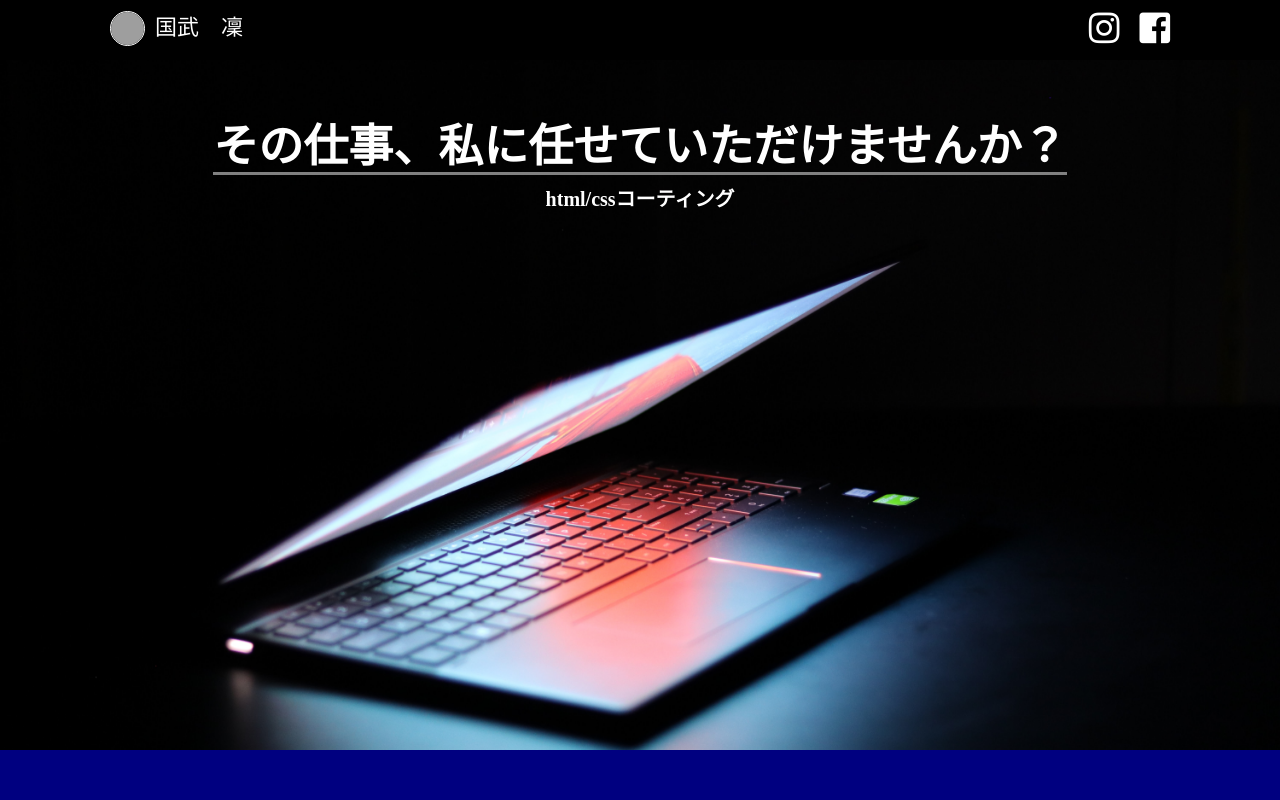
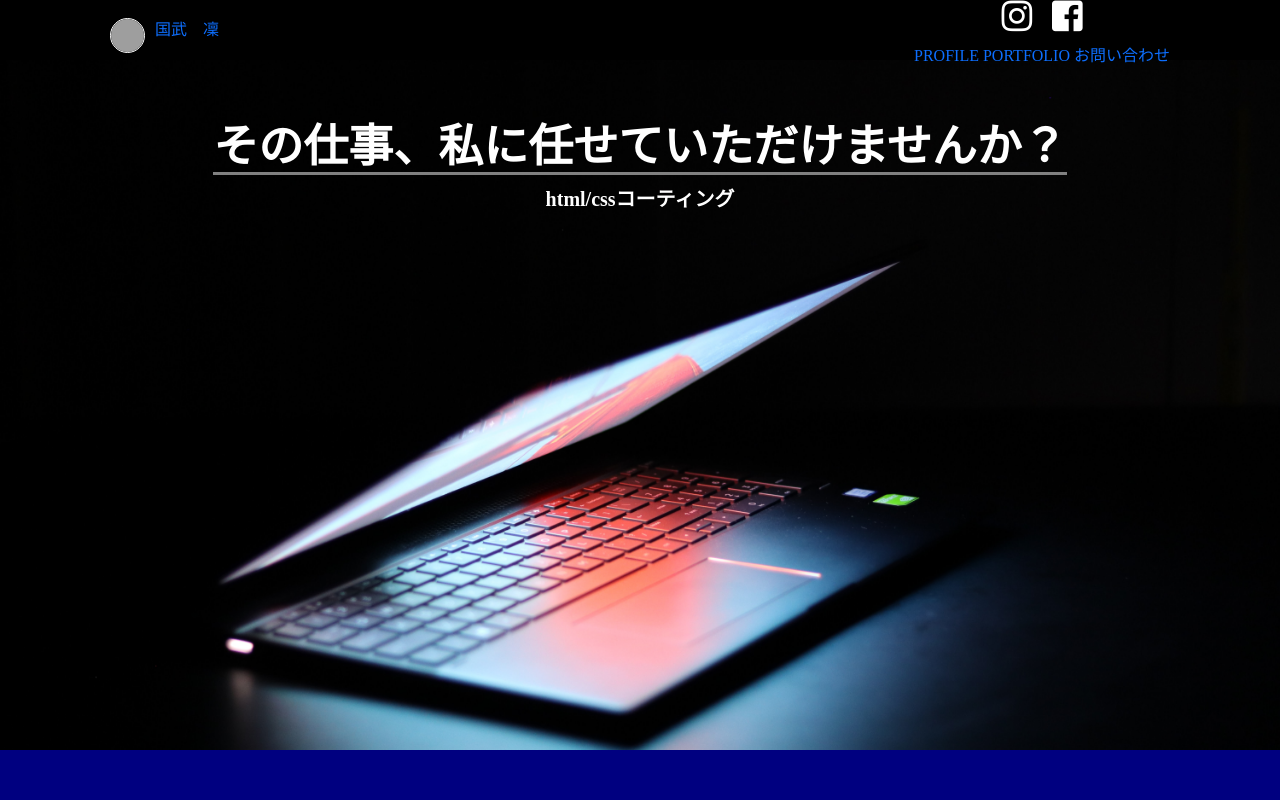
Before and after one commit to Kunitake1028kk/rin1028k.github.io, a plain HTML site: page index.html in a window 1280 px wide. Shown: the top 800 px of the page. Drawn offline with nearby package versions, Linux system fonts and the light colour scheme; grey boxes are pictures that could not be loaded.

Commit message:
Update index.html

```diff
--- a/index.html
+++ b/index.html
@@ -8,18 +8,26 @@
     <link rel="stylesheet" href="stylesheet.min.css">
     <link rel="stylesheet" href="stylesheet_mb.min.css">
     <title>rin1028k | 国武凜</title>
+    <script src="https://ajax.googleapis.com/ajax/libs/jquery/3.2.1/jquery.min.js"></script>
+
   </head>
+
   <body>
    <header>
     <div class="header d-flex">
       <div class="header__left d-flex">
         <img src="https://stat.ameba.jp/user_images/20190122/17/ttsverige/57/02/p/o1024076814343346509.png?caw=800" class="header__left__img">
-        <p class="header__left__p">国武　凜</p>
+        <a class="header__left__a">国武　凜</a>
       </div>
       <div class="header__right">
         <div class="icons">
           <a href="https://www.instagram.com/rin1028k/"><i class="fab fa-instagram icon icon--instagram"></i></a>
           <a href="https://www.facebook.com/profile.php?id=100015577573654"><i class="fab fa-facebook-square icon icon--facebook"></i></a>
+        </div>
+        <div class="header__right__menu">
+          <a href="#profile" class="menu">PROFILE</a>
+          <a href="#portfolio" class="menu">PORTFOLIO</a>
+          <a href="#contact" class="menu">お問い合わせ</a>
         </div>
       </div>
     </div>
@@ -31,7 +39,7 @@
       <p class="main1__p">html/cssコーティング</p>
     </div>
 
-    <div class="main2">
+    <div class="main2" id="profile">
 　　　 <h2>PROFILE</h2>
 
       <div class="profiles">
@@ -46,7 +54,7 @@
       </div>
     </div>
 
-    <div class="main3">
+    <div class="main3" id="portfolio">
       <h3>PORTFOLIO</h3>
       <div class="main3__images">
         <div class="portfolio">
@@ -63,7 +71,7 @@
       <aside>※１つ目の作品は既存のサイトを模写したものになります。２つ目、３つ目の作品は架空のサイトです。</aside>
     </div>
 
-    <div class="main4">
+    <div class="main4" id="contact">
       <h4>お問い合わせ</h4>
       <div class="icons">
         <a href="https://www.instagram.com/rin1028k/"><i class="fab fa-instagram icon icon--instagram"></i></a>
@@ -77,5 +85,7 @@
      <p class="footer_p text-white">&copy 2020 rin1028k</p>
 
    </footer>
+
+   <script src="script.js"> </script>
   </body>
 </html>
```
